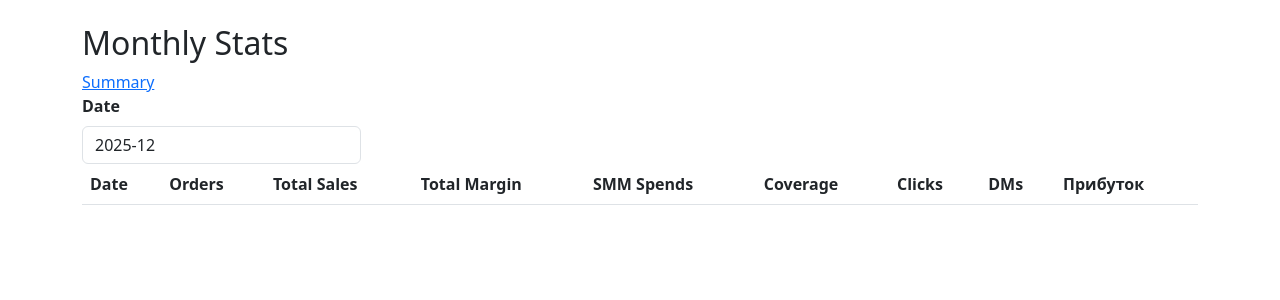
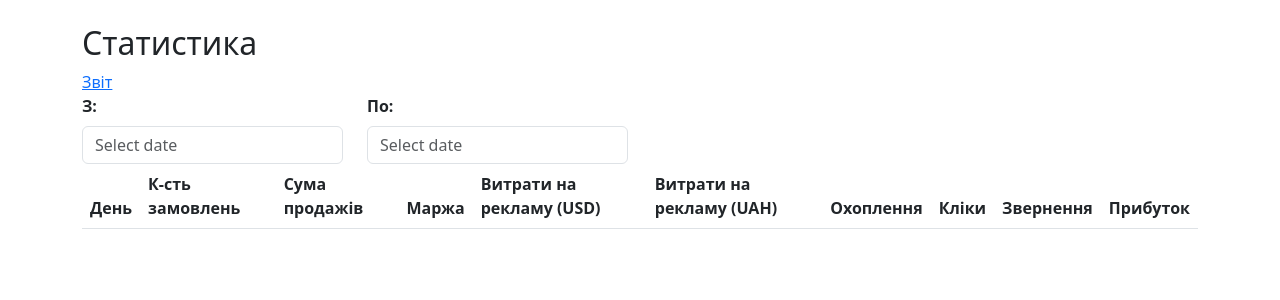
Before and after one commit to bombilo51/vivit_share, a Flask app: page /analytics/stats in a window 1280 px wide. Shown: the part 56-356 px from the top of the page. Run offline with Flask 3, Linux system fonts and the light colour scheme; a user stored in the database is signed in; lists and menus that the app fills with data are empty; some libraries are stand-ins or nearby versions.

Commit message:
Changes (Margin add) Fixed order count bug Minor Translation

```diff
--- a/app/analytics/routes.py
+++ b/app/analytics/routes.py
@@ -1,11 +1,11 @@
 from flask import jsonify, render_template, request
 from flask_login import login_required
 from sqlalchemy import func
-from datetime import datetime, date, timedelta
+from datetime import datetime, timedelta
 from ..extensions import db
 from ..models import Order, Product, SMMStats, OrderItem
 from . import analytics
-
+from ..utils import get_usd_uah_rate
 
 @analytics.route("/stats", methods=["GET"])
 @login_required
@@ -17,36 +17,40 @@ def stats():
 @login_required
 def get_monthly_stats():
     data = request.get_json()
-    month_param = data.get("month")
-    if not month_param:
+    start_date = data.get("startDate")
+    end_date = data.get("endDate")
+
+    if not start_date or not end_date:
         return jsonify({"error": "month parameter required"}), 400
 
-    try:
-        year, month = map(int, month_param.split("-"))
-        first_day = date(year, month, 1)
-    except ValueError:
-        return jsonify({"error": "Invalid month format"}), 400
-
-    if month == 12:
-        next_month = date(year + 1, 1, 1)
-    else:
-        next_month = date(year, month + 1, 1)
-    last_day = next_month - timedelta(days=1)
+    start_date = datetime.strptime(start_date, "%Y-%m-%d").date()
+    end_date = datetime.strptime(end_date, "%Y-%m-%d").date()
 
     order_data = (
         db.session.query(
             func.date(Order.created_at).label("day"),
-            func.count(Order.id).label("order_count"),
+
+            # Count unique orders, not line items
+            func.count(func.distinct(Order.id)).label("order_count"),
+
+            # Sum of line-level sales
             func.sum(OrderItem.quantity * OrderItem.unit_price).label("total_sales"),
+
+            # Sum of line-level margin
             func.sum(
-                OrderItem.quantity * OrderItem.unit_price
-                - (Product.cost * OrderItem.quantity)
+                OrderItem.quantity * (OrderItem.unit_price - Product.cost)
             ).label("total_margin"),
         )
         .join(OrderItem, Order.id == OrderItem.order_id)
         .join(Product, Product.id == OrderItem.product_id)
-        .filter(Order.created_at >= first_day, Order.created_at < next_month)
+        .filter(
+            Order.created_at >= start_date,
+            Order.created_at < end_date,
+            # optionally:
+            # Order.status == "completed"
+        )
         .group_by(func.date(Order.created_at))
+        .order_by(func.date(Order.created_at))
         .all()
     )
 
@@ -61,25 +65,24 @@ def get_monthly_stats():
 
     smm_data = (
         db.session.query(SMMStats)
-        .filter(SMMStats.date >= first_day, SMMStats.date < next_month)
+        .filter(SMMStats.date >= start_date, SMMStats.date < end_date)
         .all()
     )
     smm_by_day = {sd.date: sd for sd in smm_data}
 
     days = []
-    day = first_day
+    day = start_date
 
-    while day <= last_day:
+    while day <= end_date:
         order_info = orders_by_day.get(
             day, {"order_count": 0, "total_sales": 0.0, "total_margin": 0.0}
         )
         smm_info = smm_by_day.get(day)
 
-        if smm_info:
-            pass
-
-        if day == date(2025, 11, 6):
-            pass
+        if smm_info and not smm_info.usd_rate:
+            smm_info.usd_rate = get_usd_uah_rate(day)
+            print(f"Added rate Date : {day} | Rate : {smm_info.usd_rate}")
+            db.session.commit()
 
         days.append(
             {
@@ -87,11 +90,12 @@ def get_monthly_stats():
                 "order_count": order_info["order_count"],
                 "total_sales": order_info["total_sales"],
                 "total_margin": order_info["total_margin"],
-                "smm_spends": float(smm_info.spends) if smm_info else 0.0,
+                "smm_spends_usd": float(smm_info.spends) if smm_info else 0.0,
+                "smm_spends_uah": float(smm_info.spends) * float(smm_info.usd_rate) if smm_info else 0.0,
                 "smm_coverage": smm_info.coverage if smm_info else 0,
                 "smm_clicks": smm_info.clicks if smm_info else 0,
                 "smm_direct_messages": smm_info.direct_messages if smm_info else 0,
-                "revenue": order_info["total_margin"] - (float(smm_info.spends) if smm_info else 0.0),
+                "revenue": order_info["total_margin"] - (float(smm_info.spends) * float(smm_info.usd_rate) if smm_info else 0.0),
             }
         )
 
@@ -107,6 +111,7 @@ def update_smm_stat():
     field = data.get("type")
     day = data.get("date")
     value = data.get("value")
+    usd_rate = SMMStats.query.filter_by(date=day).first().usd_rate
 
     if not (day and field and value):
         return jsonify({"error": "Missing required parameters"}), 400
@@ -128,34 +133,52 @@ def update_smm_stat():
         return jsonify({"error": f"Invalid field name: {field}"}), 400
 
     db.session.commit()
-    return jsonify({"success": True, "day": day, "field": field, "value": value})
+    return jsonify({
+        "success": True,
+        "day": day,
+        "field": field,
+        "value": value,
+        "usd_rate": usd_rate
+    })
 
 @analytics.route("/summary", methods=["GET", "POST"])
 @login_required
 def summary():
     if request.method == "POST":
         json = request.get_json()
-        startDate = json["startDate"]
-        endDate = json["endDate"]
+        start_date = json["startDate"]
+        end_date = json["endDate"]
 
-        data = (db.session.query(
-            func.date(Order.created_at).label("day"),
-            func.sum(SMMStats.spends).label("total_spends"),
-            func.sum(SMMStats.coverage).label("total_coverage"),
-            func.sum(SMMStats.clicks).label("total_clicks"),
-            func.count(Order.id).label("total_sales"),
-            func.sum(SMMStats.direct_messages).label("total_orders"),
-            func.sum(OrderItem.unit_price * OrderItem.quantity).label("sum_sales"),
-            func.sum(
-                OrderItem.quantity * OrderItem.unit_price
-                - (Product.cost * OrderItem.quantity)
-            ).label("margin")
+        data = (
+            db.session.query(
+                func.date(Order.created_at).label("day"),
+
+                func.sum(SMMStats.spends).label("total_spends"),
+                func.sum(SMMStats.coverage).label("total_coverage"),
+                func.sum(SMMStats.clicks).label("total_clicks"),
+
+                func.count(Order.id).label("total_sales"),
+
+                func.sum(SMMStats.direct_messages).label("total_orders"),
+
+                func.sum(OrderItem.unit_price * OrderItem.quantity).label("sum_sales"),
+
+                func.sum(
+                    OrderItem.quantity * OrderItem.unit_price
+                    - (Product.cost * OrderItem.quantity)
+                ).label("margin"),
             )
             .join(OrderItem, Order.id == OrderItem.order_id)
             .join(Product, Product.id == OrderItem.product_id)
-            .filter(Order.created_at >= startDate, Order.created_at < endDate)
+            .join(SMMStats, SMMStats.order_id == Order.id)  # <-- make sure this condition is correct
+            .filter(
+                Order.created_at >= start_date,
+                Order.created_at < end_date,
+            )
+            .group_by(func.date(Order.created_at))  # <-- required for the aggregates
+            .order_by(func.date(Order.created_at))  # <-- optional but usually desirable
             .all()
-            )
+        )
 
         row = data.pop()
 
--- a/app/models.py
+++ b/app/models.py
@@ -1,4 +1,6 @@
 from decimal import Decimal
+from email.policy import default
+
 from sqlalchemy import Numeric
 from .extensions import db
 from datetime import datetime, date
@@ -47,7 +49,6 @@ class Product(db.Model):
             "price": float(self.price),
         }
 
-
 class OrderItem(db.Model):
     __tablename__ = "order_item"
 
@@ -69,7 +70,6 @@ class OrderItem(db.Model):
         self.unit_price = (
             Decimal(unit_price) if unit_price is not None else Decimal(product.price)
         )
-
 
 class Order(db.Model):
     __tablename__ = "order"
@@ -124,6 +124,8 @@ class SMMStats (db.Model):
     clicks = db.Column(db.Integer, nullable=False, default=0)
     direct_messages = db.Column(db.Integer, nullable=False, default=0)
 
+    usd_rate = db.Column(Numeric(10, 2), nullable=True)
+
     def __init__(self, date_value, spends=0, coverage=0, clicks=0, direct_messages=0):
         self.date = date_value or date.today()
         self.spends = Decimal(spends)
--- a/app/order/routes.py
+++ b/app/order/routes.py
@@ -4,7 +4,6 @@ from . import order
 from ..extensions import db
 from ..models import Order, OrderItem, Product
 from datetime import datetime
-from ..utils import get_order_products
 
 
 
@@ -17,7 +16,7 @@ def orders_list():
 @order.route("/add", methods=["GET", "POST"])
 @login_required
 def add_order():
-    products = Product.query.all()
+    products = Product.query.order_by(Product.name).all()
     if request.method == "POST":
         date = request.form.get("date")
         product_ids = request.form.getlist("product[]")
@@ -48,7 +47,7 @@ def add_order():
 @login_required
 def edit_order(order_id):
     order: Order = Order.query.get_or_404(order_id)
-    products = Product.query.all()
+    products = Product.query.order_by(Product.name).all()
 
     if request.method == "POST":
         date = request.form.get("date")
--- a/app/static/js/analytics/stats.js
+++ b/app/static/js/analytics/stats.js
@@ -1,30 +1,40 @@
 $(document).ready(function () {
-  const $monthPicker = $("#monthFilter");
-  const $tableBody = $("#statsTable tbody");
+    const $startDate = $("#startDateFilter");
+    const $endDate = $("#endDateFilter");
+    const $tableBody = $("#statsTable tbody");
 
-  $("#monthFilter").datepicker({
-    format: "yyyy-mm",
-    autoclose: true,
-    todayHighlight: true,
-    weekStart: 1, // Monday
-    minViewMode: 1,
-  });
+    $startDate.datepicker({
+        format: "yyyy-mm-dd",
+        autoclose: true,
+        todayHighlight: true,
+        weekStart: 1, // Monday
+        minViewMode: 0,
+    });
 
-  // Optional: Set today's date by default
-  $("#monthFilter").datepicker("setDate", new Date());
+    $endDate.datepicker({
+        format: "yyyy-mm-dd",
+        autoclose: true,
+        todayHighlight: true,
+        weekStart: 1, // Monday
+        minViewMode: 0,
+    });
 
-  $monthPicker.on("change", function () {
-    const month = $(this).val(); // e.g. "2025-11"
-    if (!month) return;
+  function DateFilterChange() {
+      const startDate = $startDate.val();
+      const endDate = $endDate.val();
+      if (!startDate || !endDate) return;
 
     $.ajax({
       url: `/analytics/get_monthly_stats`,
       method: "POST",
-      data: JSON.stringify({ month: month }),
+      data: JSON.stringify({
+          startDate: startDate,
+          endDate: endDate,
+      }),
       contentType: "application/json",
       beforeSend: function () {
         $tableBody.html(
-          `<tr><td colspan="8">Loading data for ${month}...</td></tr>`
+          `<tr><td colspan="8">Loading data for ${startDate} - ${endDate}...</td></tr>`
         );
       },
       success: function (data) {
@@ -32,19 +42,21 @@ $(document).ready(function () {
 
         if (!data || data.length === 0) {
           $tableBody.html(
-            `<tr><td colspan="8">No data available for ${month}</td></tr>`
+            `<tr><td colspan="8">No data available for ${startDate} - ${endDate}</td></tr>`
           );
           return;
         }
 
-        $.each(data, function (_, day) {
+        $.each(data,
+            function (_, day) {
           const row = `
             <tr>
               <td>${day.date}</td>
               <td>${day.order_count}</td>
               <td>${day.total_sales.toFixed(2)}</td>
               <td id="margin-${day.date}" value="${day.total_margin.toFixed(2)}">${day.total_margin.toFixed(2)}</td>
-              <td><input id="spends-${day.date}" class="form-control smmStats" type="number" step="0.1" data-type="spends" data-date="${day.date}" value="${day.smm_spends.toFixed(2)}"></td>
+              <td><input id="spends-usd-${day.date}" class="form-control smmStats" type="number" data-type="spends" data-date="${day.date}" value="${day.smm_spends_usd.toFixed(2)}"></td>
+              <td><input id="spends-uah-${day.date}" class="form-control smmStats" type="number" data-date="${day.date}" value="${day.smm_spends_uah.toFixed(2)}" disabled></td>
               <td><input class="form-control smmStats" type="number" step="0.1" data-type="coverage" data-date="${day.date}" value="${day.smm_coverage}"></td>
               <td><input class="form-control smmStats" type="number" step="0.1" data-type="clicks" data-date="${day.date}" value="${day.smm_clicks}"></td>
               <td><input class="form-control smmStats" type="number" step="0.1" data-type="direct_messages" data-date="${day.date}" value="${day.smm_direct_messages}"></td>
@@ -64,13 +76,14 @@ $(document).ready(function () {
         $(".smmStats").on("change", function () {
           const type = $(this).data("type");
           const date = $(this).data("date");
-          var value = $(this).val();
+          let value = $(this).val();
           const $revenue = $(`#revenue-${date}`);
-          const $marigin = $(`#margin-${date}`);
-          const $spends = $(`#spends-${date}`);
+          const $margin = $(`#margin-${date}`);
+          const $spends = $(`#spends-usd-${date}`);
+          const $spends_uah = $(`#spends-uah-${date}`);
 
           console.log($revenue);
-          console.log($marigin.text());
+          console.log($margin.text());
           console.log($spends);
 
           console.log(`CHANGED ${type} ${date} ${value}`)
@@ -86,7 +99,11 @@ $(document).ready(function () {
             contentType: "application/json",
             success: function (response) {
               console.log("Updated successfully:", response);
-              revenue = parseFloat($marigin.text()) - $spends.val();
+
+              let spends_uah = $spends.val() * parseFloat(response.usd_rate);
+              $spends_uah.val(spends_uah);
+
+              let revenue = parseFloat($margin.text()) - $spends_uah.val();
               $revenue.val(revenue);
             },
             error: function (xhr) {
@@ -96,5 +113,8 @@ $(document).ready(function () {
         });
       },
     });
-  });
+  }
+
+  $startDate.on("change", DateFilterChange);
+  $endDate.on("change", DateFilterChange);
 });
--- a/app/templates/analytics/stats.html
+++ b/app/templates/analytics/stats.html
@@ -10,23 +10,31 @@ Monthly Stats
 {% endblock head %}
 
 {% block content %}
-<h2>Monthly Stats</h2>
-<a href="{{ url_for('analytics.summary') }}">Summary</a>
-<div class="col-md-3">
-    <label for="monthFilter" class="form-label"><strong>Date</strong></label>
-    <input type="text" class="form-control" id="monthFilter" name="date" placeholder="Select date" autocomplete="off" />
-</div>
+<h2>Статистика</h2>
+<a href="{{ url_for('analytics.summary') }}">Звіт</a>
+    <div class="row">
+        <div class="col-md-3">
+            <label for="startDateFilter" class="form-label"><strong>З: </strong></label>
+            <input type="text" class="form-control" id="startDateFilter" name="startDate" placeholder="Select date" autocomplete="off" />
+        </div>
+        <div class="col-md-3">
+            <label for="endDateFilter" class="form-label"><strong>По: </strong></label>
+            <input type="text" class="form-control" id="endDateFilter" name="endDate" placeholder="Select date" autocomplete="off" />
+        </div>
+    </div>
+
 
 <table id="statsTable" class="table">
     <thead>
-        <th>Date</th>
-        <th>Orders</th>
-        <th>Total Sales</th>
-        <th>Total Margin</th>
-        <th>SMM Spends</th>
-        <th>Coverage</th>
-        <th>Clicks</th>
-        <th>DMs</th>
+        <th>День</th>
+        <th>К-сть замовлень</th>
+        <th>Сума продажів</th>
+        <th>Маржа</th>
+        <th>Витрати на рекламу (USD)</th>
+        <th>Витрати на рекламу (UAH)</th>
+        <th>Охоплення</th>
+        <th>Кліки</th>
+        <th>Звернення</th>
         <th>Прибуток</th>
     </thead>
     <tbody></tbody>
```
Also changed, not shown: app/templates/order/edit.html (+12 -4 lines), app/utils.py (+18 -11 lines).
